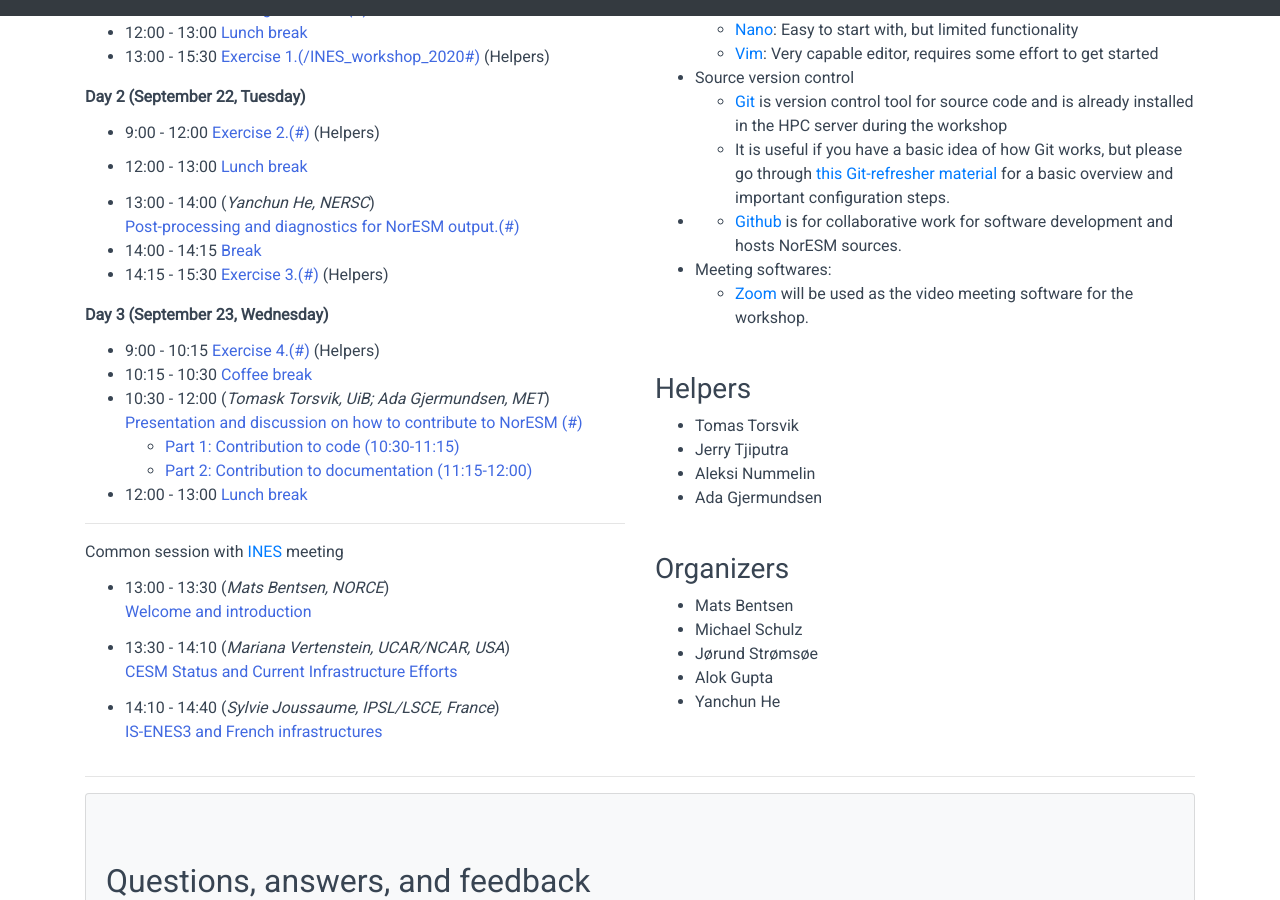
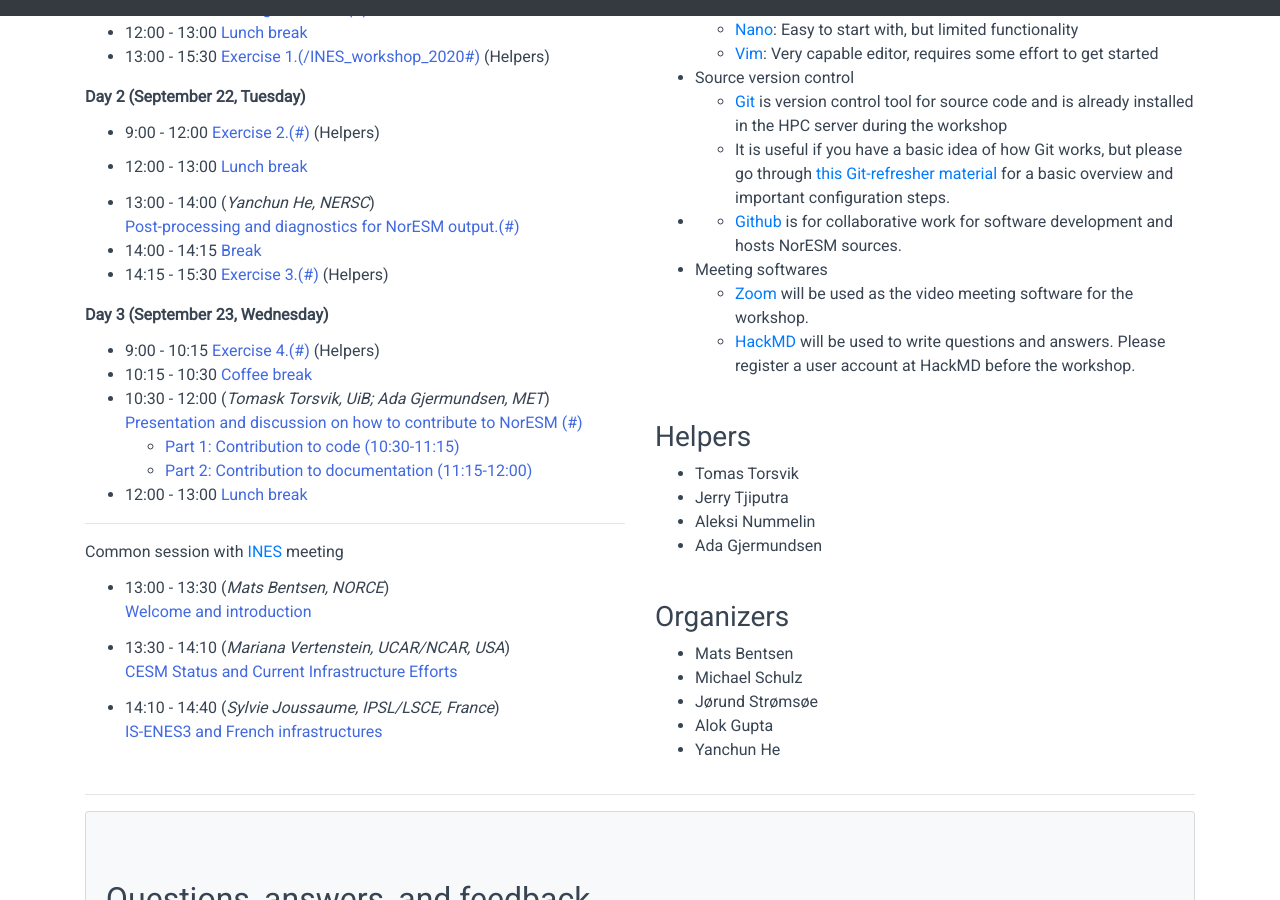
Before and after one commit to hsode/INES_workshop_2020, a Jekyll site: the page built from index.md, in a window 1280 px wide and 900 px high, scrolled down 1014 px. Built offline with Jekyll 4.4.1, drawn with Linux system fonts in a browser that asks for light colours; comment, search, counter and statistics services are not loaded.

Commit message:
add HackMD

```diff
--- a/right_column.md
+++ b/right_column.md
@@ -48,8 +48,9 @@ Also introduce the best practices and tools to contribute the development of doc
     * [Git](https://git-scm.com) is version control tool for source code and is already installed in the HPC server during the workshop
     * It is useful if you have a basic idea of how Git works, but please go through [this Git-refresher material](https://coderefinery.github.io/git-refresher/) for a basic overview and important configuration steps.
 -   * [Github](https://www.github.com) is for collaborative work for software development and hosts NorESM sources.
-- Meeting softwares:
+- Meeting softwares
     * [Zoom](https://zoom.us/) will be used as the video meeting software for the workshop.
+    * [HackMD](https://hackmd.io) will be used to write questions and answers. Please register a user account at HackMD before the workshop.
 
 ### Helpers
 - Tomas Torsvik
```
